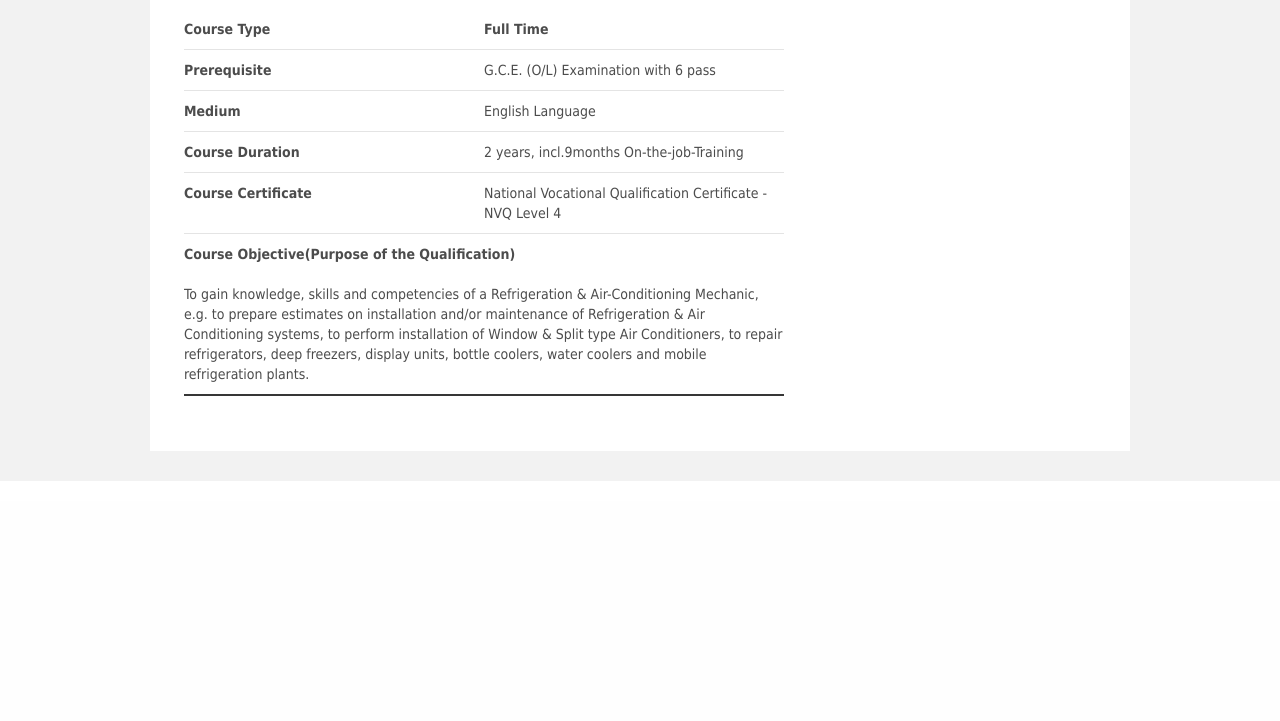
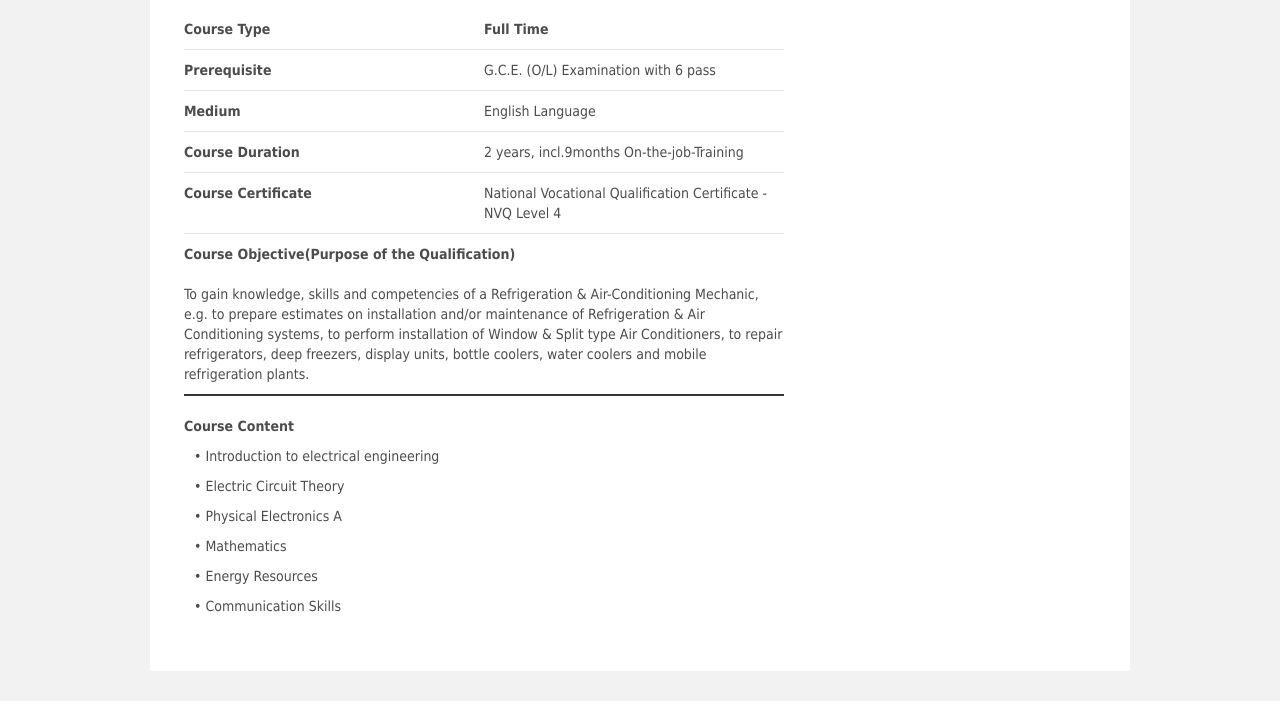
Before and after one commit to ushirask/vtc, a PHP site: page /courses/electrical-electronic-technology.php in a window 1280 px wide. Shown: the part 975-1696 px from the top of the page. Before the commit the page ends 1371 px from the top, so only its background shows below. Run offline with PHP 8.4, Linux system fonts and the light colour scheme.

Commit message:
updated electronic and electrical course content

```diff
--- a/courses/electrical-electronic-technology.php
+++ b/courses/electrical-electronic-technology.php
@@ -74,6 +74,20 @@
                   <td class="table-course-objective" colspan="2">To gain knowledge, skills and competencies of a Refrigeration & Air-Conditioning Mechanic, e.g. to prepare estimates on installation and/or maintenance of Refrigeration & Air Conditioning systems, to perform installation of Window & Split type Air Conditioners, to repair refrigerators, deep freezers, display units, bottle coolers, water coolers and mobile refrigeration plants.</td>
                 </tr>
               </table>
+              <ul class = "list-course-content">
+                <li class="course-content-header"><Strong>Course Content</Strong></label>
+                <li class="course-content">Introduction to electrical engineering</li>
+                <li class="course-content">Electric Circuit Theory</li>
+                <li class="course-content">Physical Electronics A</li>
+                <li class="course-content">Mathematics</li>
+                <li class="course-content">Energy Resources</li>
+                <li class="course-content">Communication Skills</li>
+              </ul>
+
+
+
+
+
             </div>
             </div>
         </div>
```
